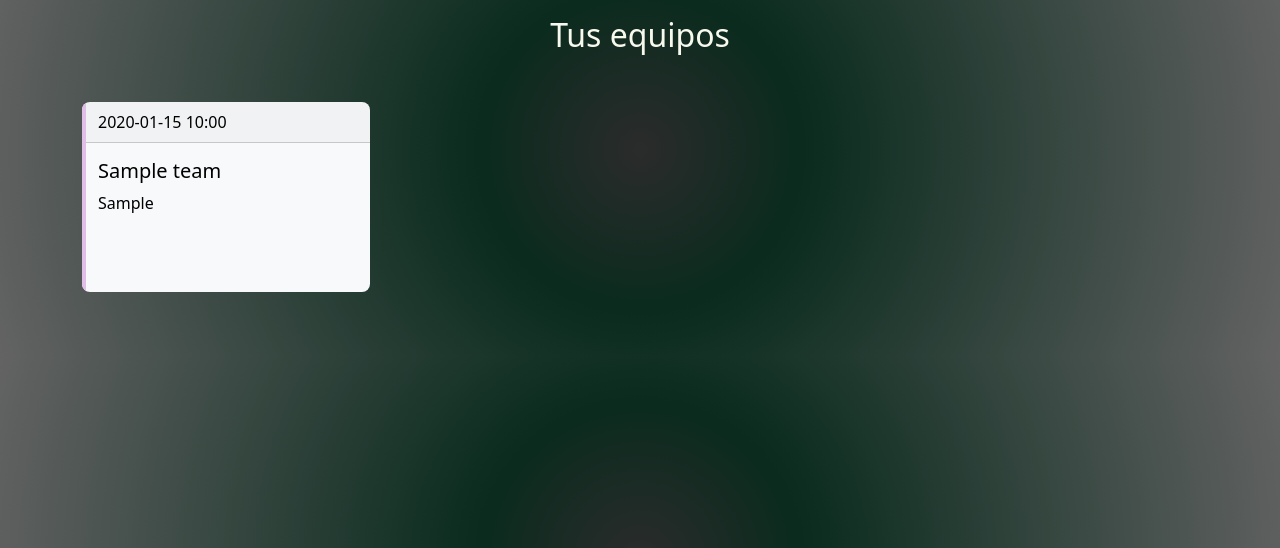
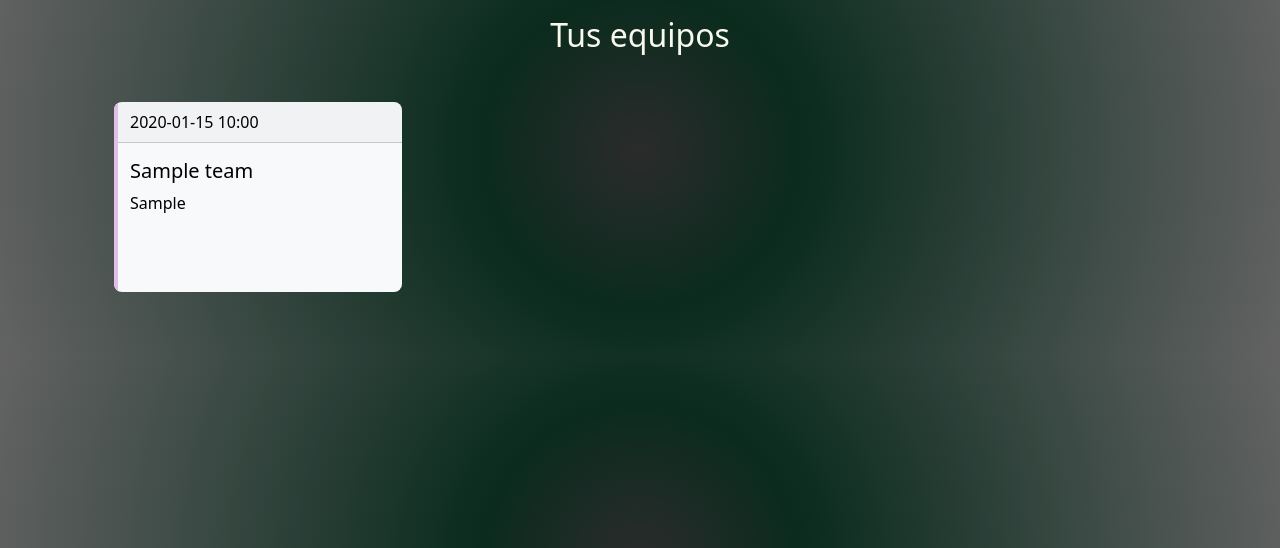
Before and after one commit to Caballero25/Flujo, a Django app: page /teams/all/ in a window 1280 px wide. Shown: the part 56-604 px from the top of the page. Run offline with Django 5.2, Linux system fonts and the light colour scheme; a user stored in the database is signed in; tables that the repository leaves empty hold one stand-in row (values such as "Sample post"); some libraries are stand-ins or nearby versions.

Commit message:
adding padding to teams container

```diff
--- a/static/styles/main.css
+++ b/static/styles/main.css
@@ -197,3 +197,7 @@ body {
     color: #6c757d;
     font-weight: bold;
 }
+
+.allTeamsContainer {
+    padding-left: 5%;
+}
--- a/teams/templates_teams/all_teams.html
+++ b/teams/templates_teams/all_teams.html
@@ -1,5 +1,6 @@
 {% extends 'main.html' %} {% block contend %}
 <h2 class="createNewTeamTitle mt-3"><a>Tus equipos</a></h2>
+<section class="allTeamsContainer">
     <div class="container mt-5 mb-5">
         <div class="row row-cols-1 row-cols-md-2 row-cols-lg-3 g-3">
           {% for team in teams %}
@@ -15,4 +16,6 @@
           {% endfor %}
         </div>
       </div>
+</section>
+
 {% endblock %}
```
Lines whose indentation alone changed are shown as unchanged.
